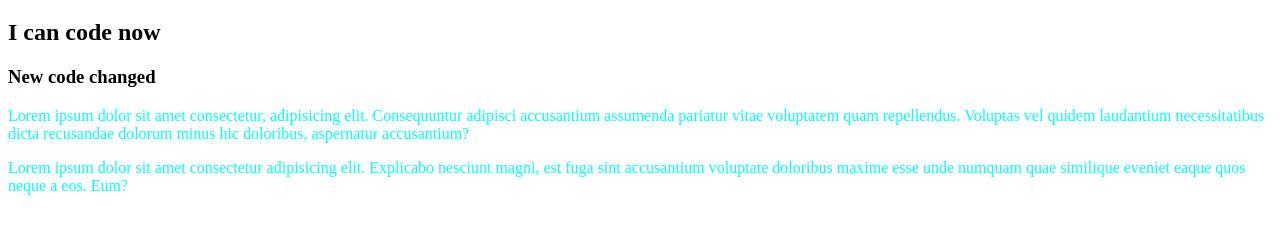
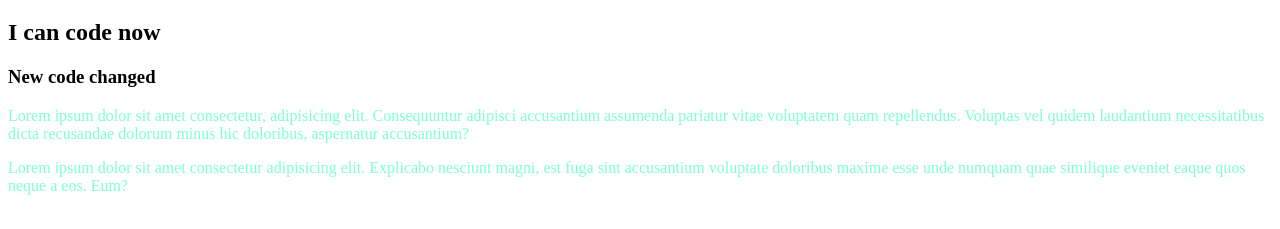
Before and after one commit to Saikatsaha95/my-first-repo, a plain HTML site: page index.html in a window 1280 px wide. Shown: the part 61-290 px from the top of the page. Drawn offline with Linux system fonts and the light colour scheme.

Commit message:
color changed

```diff
--- a/style.css
+++ b/style.css
@@ -1,3 +1,3 @@
 p {
-  color: aqua;
+  color: aquamarine;
 }
```
